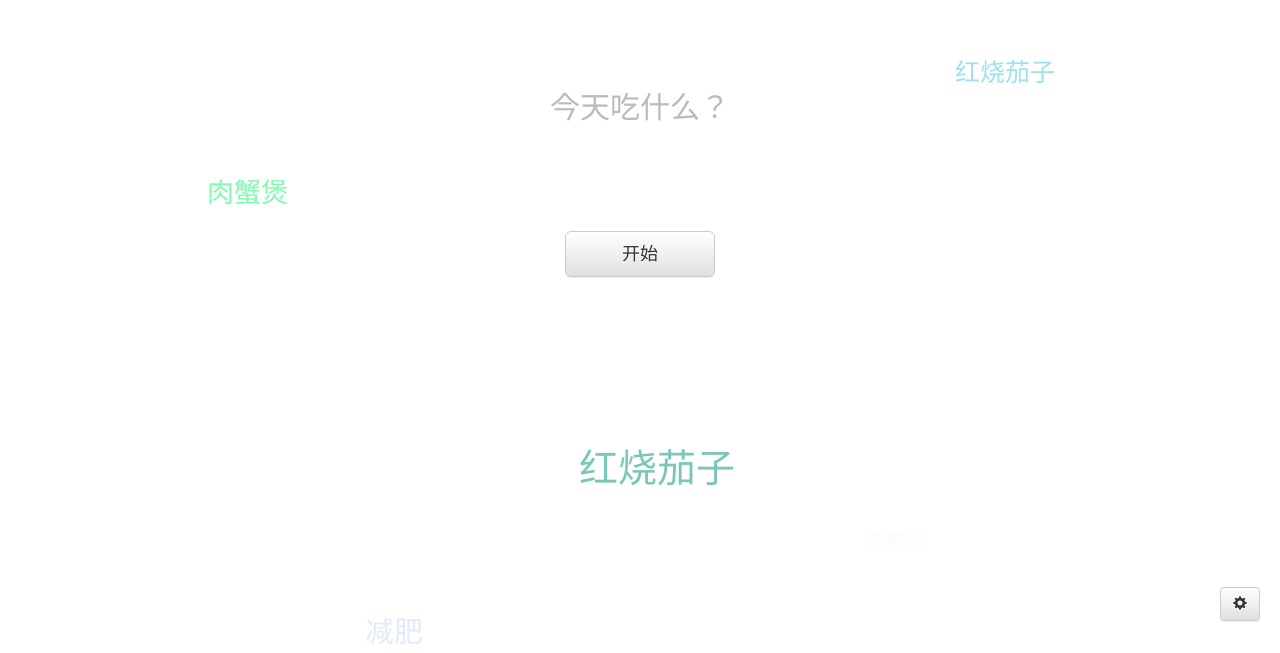
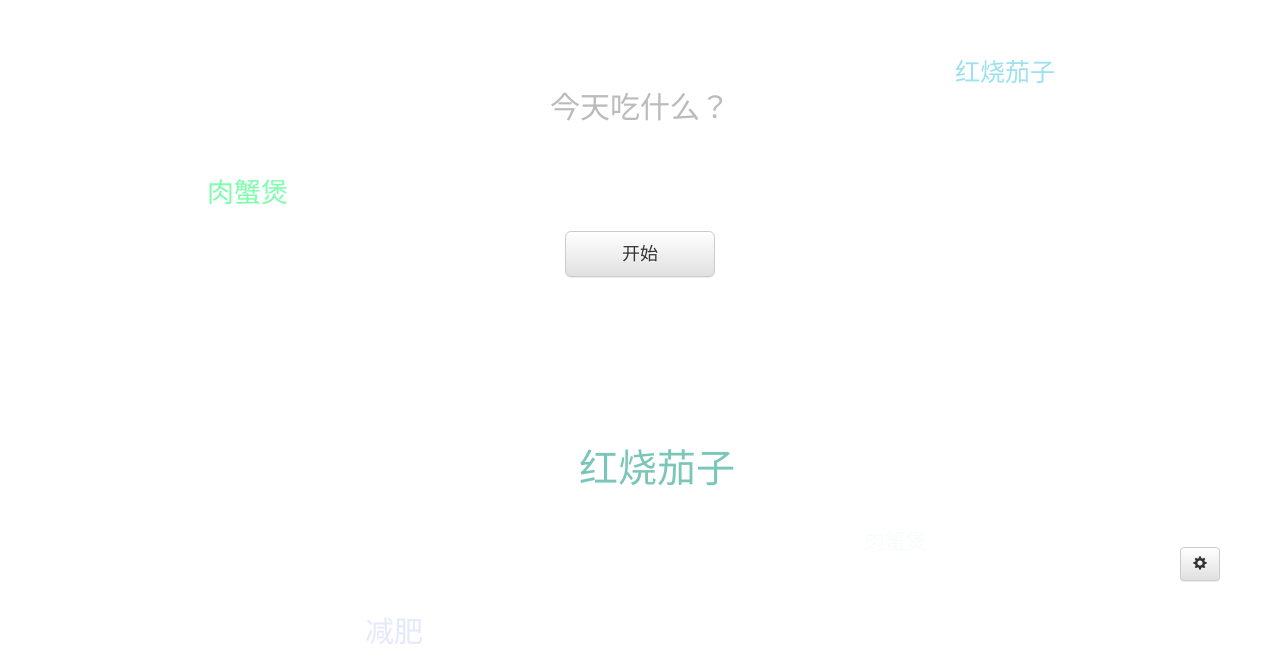
Before and after one commit to sunchenhui/eat, a plain HTML site: page index.html in a window 1280 px wide. Shown: the part 159-812 px from the top of the page. Drawn offline with nearby package versions, Linux system fonts and the light colour scheme.

Commit message:
Update index.html

```diff
--- a/index.html
+++ b/index.html
@@ -16,7 +16,7 @@
         #title{color: #bbb; text-align: center; margin-bottom: 30px; cursor: default; background-color: rgba(255, 255, 255, .5)}
         #order{text-align: center; margin-bottom: 30px; font-size: 26px; cursor: default; background-color: rgba(255, 255, 255, .5)}
         #btn{width: 150px;margin: 40px auto; display: table;}
-        #setting{ position: fixed; bottom: 20px; right: 20px; z-index: 999; }
+        #setting{ position: fixed; bottom: 60px; right: 60px; z-index: 999; }
     </style>
 </head>
 <body>
```
